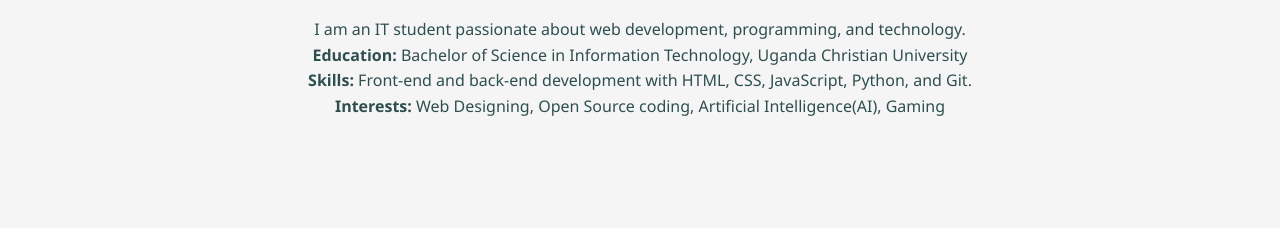
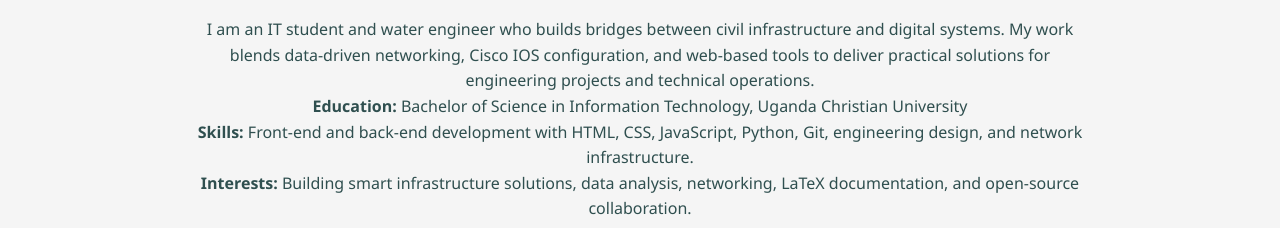
Before and after one commit to BrianJoshuaE/portifolio-BrianJoshua26, a plain HTML site: page index.html in a window 1280 px wide. Shown: the part 724-952 px from the top of the page. Drawn offline with Linux system fonts and the light colour scheme.

Commit message:
about meabout me

```diff
--- a/index.html
+++ b/index.html
@@ -33,10 +33,10 @@
     <section id="about" class="section">
         <div class="container">
             <h2>About Me</h2>
-            <p>I am an IT student passionate about web development, programming, and technology.</p>
+            <p>I am an IT student and water engineer who builds bridges between civil infrastructure and digital systems. My work blends data-driven networking, Cisco IOS configuration, and web-based tools to deliver practical solutions for engineering projects and technical operations.</p>
             <p><strong>Education:</strong> Bachelor of Science in Information Technology, Uganda Christian University</p>
-            <p><strong>Skills:</strong> Front-end and back-end development with HTML, CSS, JavaScript, Python, and Git.</p>
-            <p><strong>Interests:</strong> Web Designing, Open Source coding, Artificial Intelligence(AI), Gaming</p>
+            <p><strong>Skills:</strong> Front-end and back-end development with HTML, CSS, JavaScript, Python, Git, engineering design, and network infrastructure.</p>
+            <p><strong>Interests:</strong> Building smart infrastructure solutions, data analysis, networking, LaTeX documentation, and open-source collaboration.</p>
         </div>
     </section>
 
```
